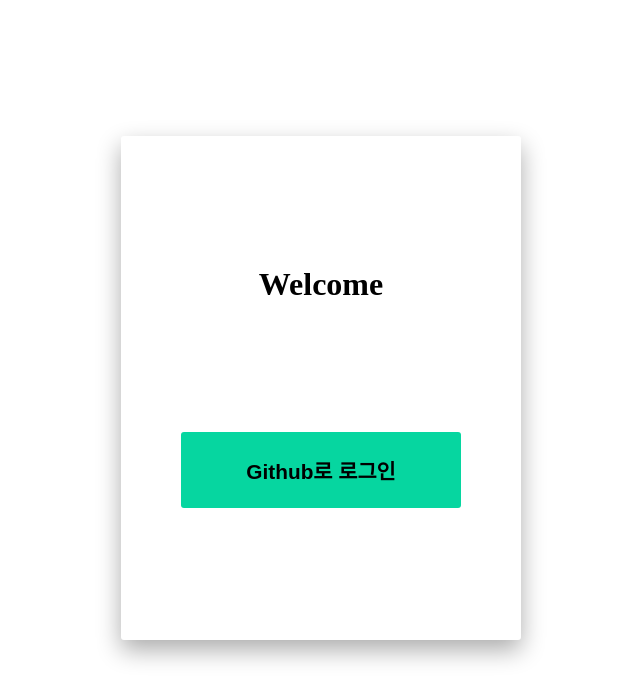
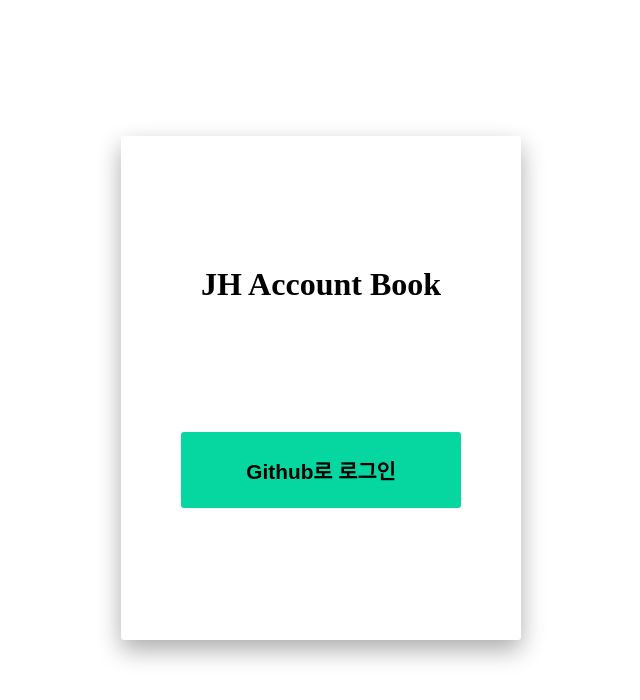
Before and after one commit to Kings0816/account-book, a React app in the folder frontend/: page /login in a window 1280 px wide. Shown: the top 700 px of the page, without its empty margins (319-959 px from the left). Built offline with nearby package versions, Linux system fonts and the light colour scheme; the HTML template or start-up script is replaced by a standard one.

Commit message:
feat: 로그인 웰컴 문구 수정

```diff
--- a/frontend/src/pages/Login/index.jsx
+++ b/frontend/src/pages/Login/index.jsx
@@ -9,7 +9,7 @@ const Login = () => {
 
     return (
         <Wrapper>
-            <Description>Welcome</Description>
+            <Description>JH Account Book</Description>
             <LoginButton type="submit" onClick={requestLogin}>
                 Github로 로그인
             </LoginButton>
```
